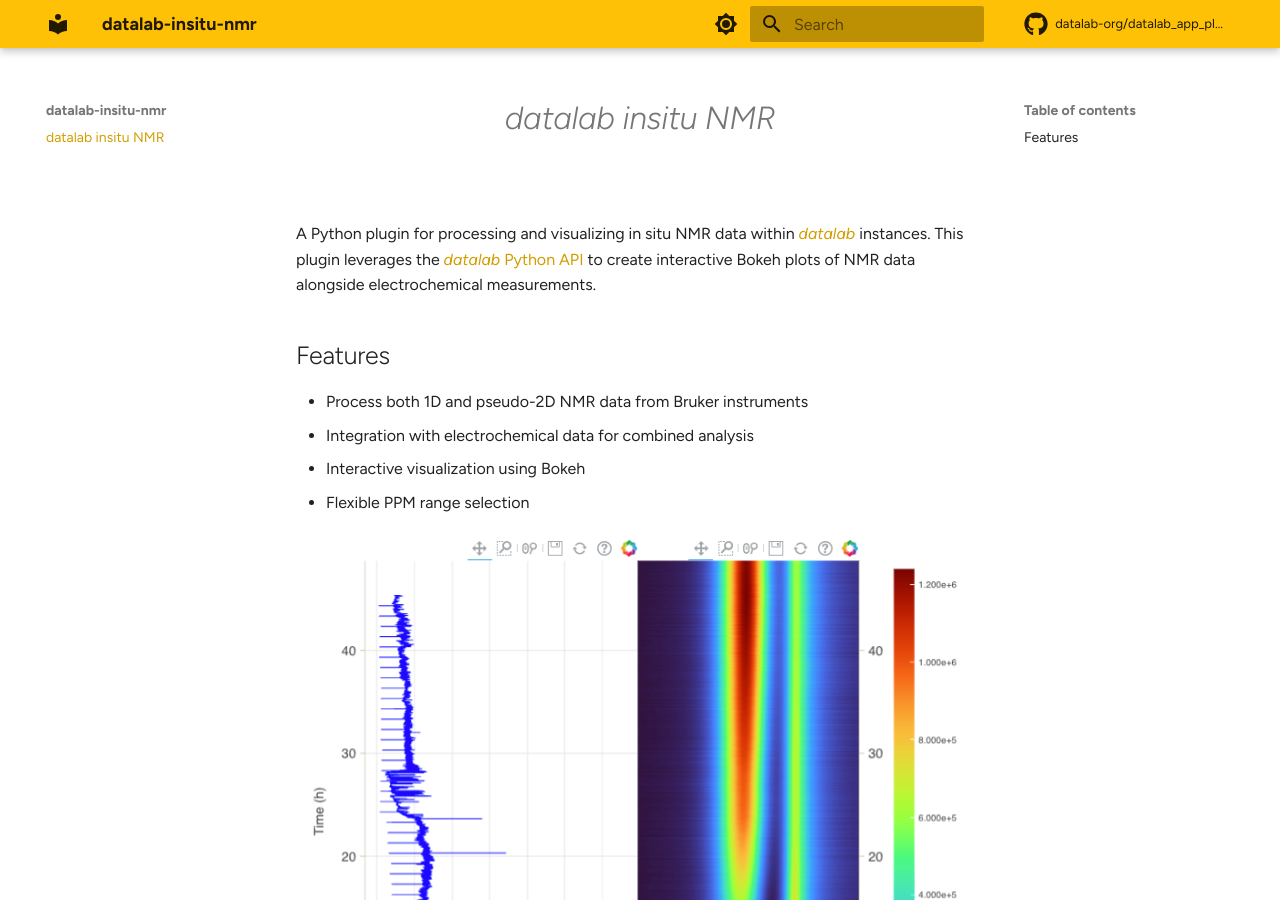
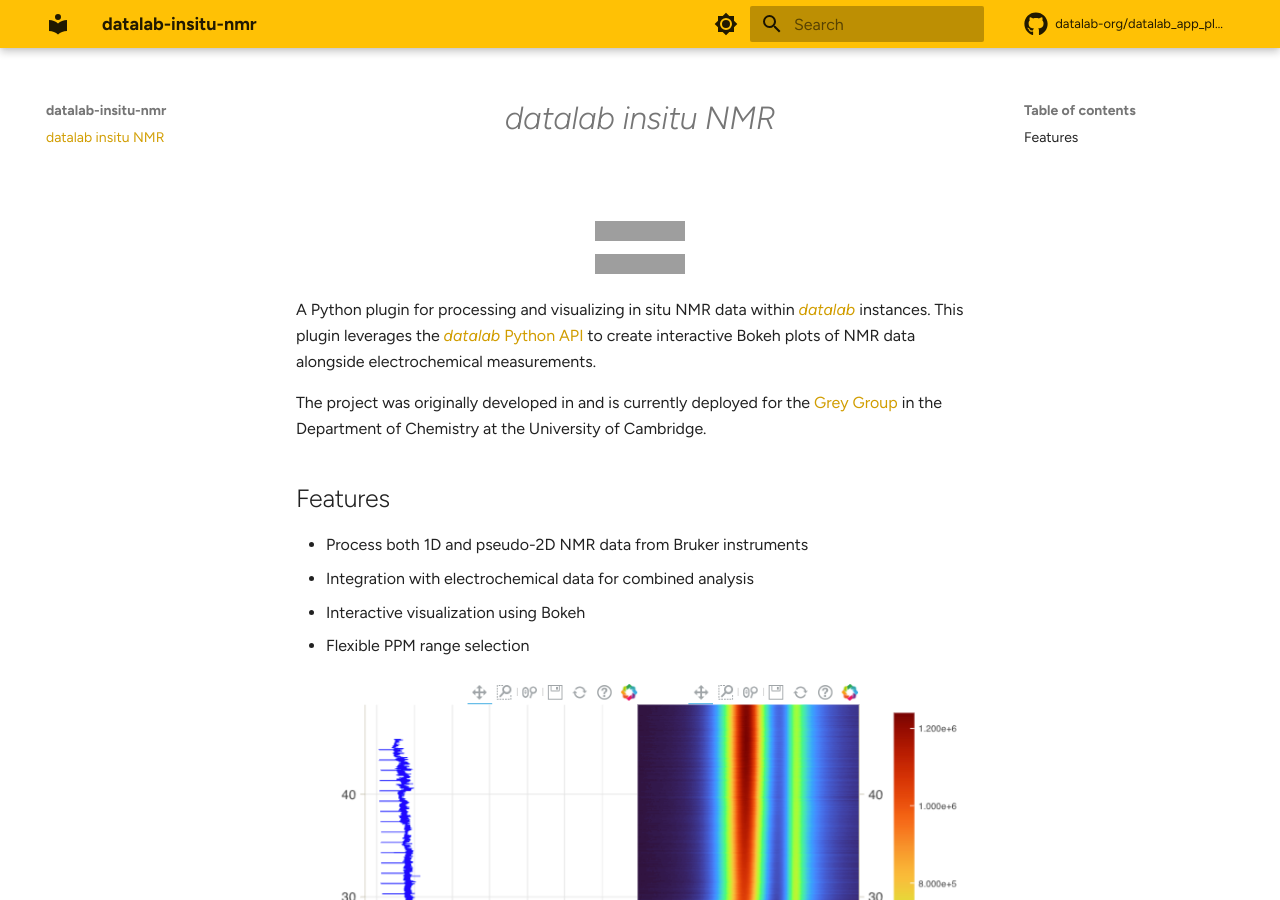
Before and after one commit to datalab-org/datalab-app-plugin-insitu, an MkDocs documentation site: the page built from docs/index.md, in a window 1280 px wide and 900 px high. Built offline with MkDocs 1.6.1 and Material for MkDocs 9.7.7, drawn with Linux system fonts in a browser that asks for light colours; some web fonts are replaced; comment, search, counter and statistics services are not loaded; grey boxes are pictures that could not be loaded.

```diff
--- a/docs/index.md
+++ b/docs/index.md
@@ -1,6 +1,16 @@
 # <div align="center"><i>datalab insitu NMR</i></div>
 
+<div align="center" style="padding-bottom: 5px">
+<a href="https://demo.datalab-org.io"><img src="https://img.shields.io/badge/try_it_out!-public_demo_server-orange?logo=firefox"></a>
+</div>
+
+<div align="center">
+<a href="https://join.slack.com/t/datalab-world/shared_invite/zt-2h58ev3pc-VV496~5je~QoT2TgFIwn4g"><img src="https://img.shields.io/badge/Slack-chat_with_us-yellow?logo=slack"></a>
+</div>
+
 A Python plugin for processing and visualizing in situ NMR data within [_datalab_](https://github.com/the-grey-group/datalab) instances. This plugin leverages the [_datalab_ Python API](https://github.com/datalab-org/datalab-api) to create interactive Bokeh plots of NMR data alongside electrochemical measurements.
+
+The project was originally developed in and is currently deployed for the [Grey Group](https://www.ch.cam.ac.uk/group/grey/) in the Department of Chemistry at the University of Cambridge.
 
 ## Features
 
```
Also changed, not shown: README.md (+10 -0 lines).
